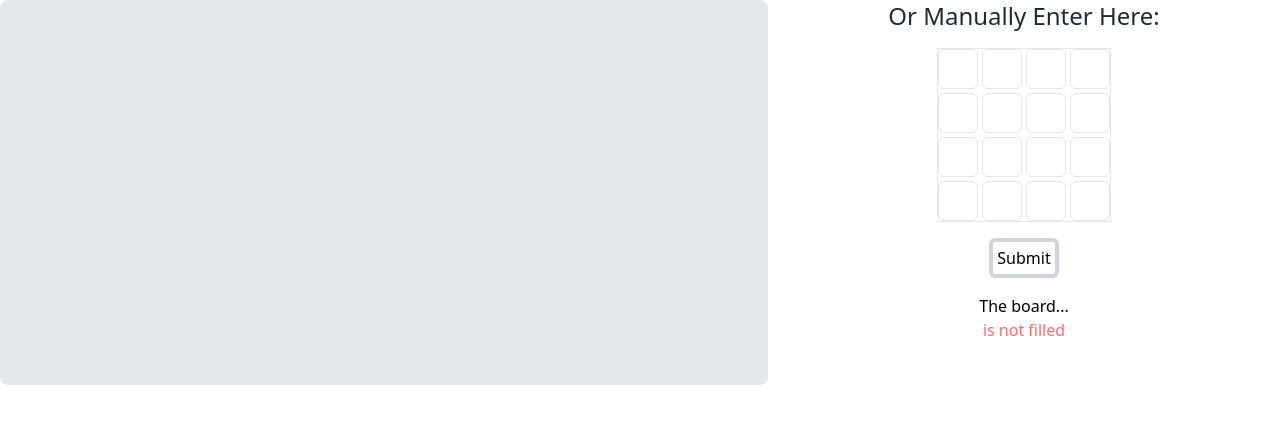
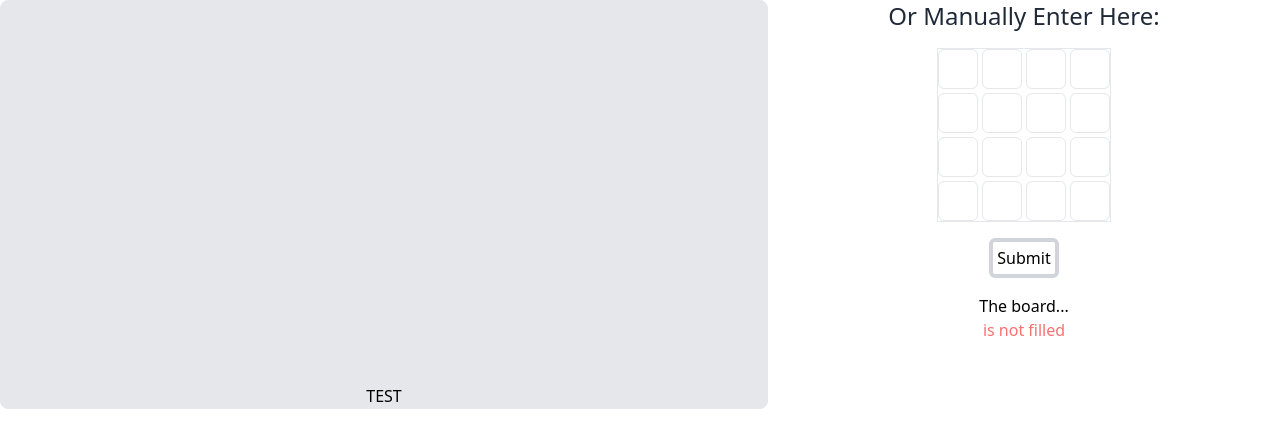
Before and after one commit to jeremylliu/solver-frontend, a Next.js app: page /input in a window 1280 px wide. Both pictures are taken after a click on the button "Enable Webcam". Shown: the top 448 px of the page. Built offline with nearby package versions, Linux system fonts and the light colour scheme; no server answers.

Commit message:
sent image data to temp backend server

```diff
--- a/components/input-types/camera-input.tsx
+++ b/components/input-types/camera-input.tsx
@@ -15,11 +15,29 @@ export default class ManualInput extends Component<{}, MyState> {
     };
 
     this.enableWebcam = this.enableWebcam.bind(this);
+    this.capture = this.capture.bind(this);
   }
 
-  enableWebcam() {
+  enableWebcam = () => {
     this.setState({ webcamOn: true });
-  }
+  };
+
+  setRef = (webcam) => {
+    this.webcam = webcam;
+  };
+
+  capture = () => {
+    const imageSrc = this.webcam.getScreenshot();
+    const requestObject = {
+      method: 'POST',
+      headers: { 'Content-Type': 'application/json' },
+      body: JSON.stringify({ image: imageSrc }),
+    };
+    console.log('running');
+    fetch(`http://localhost:8080/api/image/`, requestObject)
+      .then((res) => res.text()) //make sure to return a json object
+      .then((res) => console.log(res));
+  };
 
   render() {
     return (
@@ -29,6 +47,10 @@ export default class ManualInput extends Component<{}, MyState> {
             className="z-10 w-full h-full"
             audio={false}
             mirrored={true}
+            screenshotFormat="image/jpeg"
+            width={1280}
+            height={720}
+            ref={this.setRef}
           />
         ) : (
           <div className="w-full h-full flex flex-col justify-center items-center">
@@ -42,6 +64,7 @@ export default class ManualInput extends Component<{}, MyState> {
             </button>
           </div>
         )}
+        <button onClick={this.capture}>TEST</button>
       </div>
     );
   }
```
